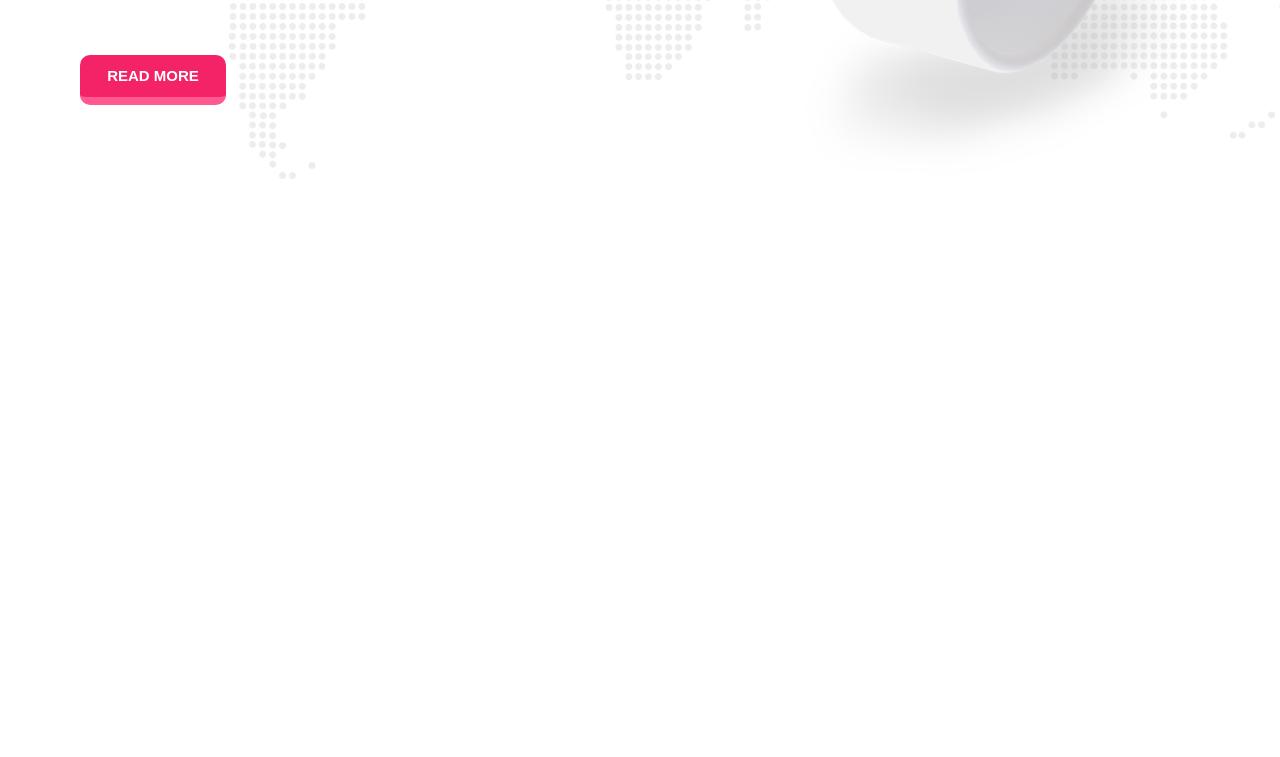
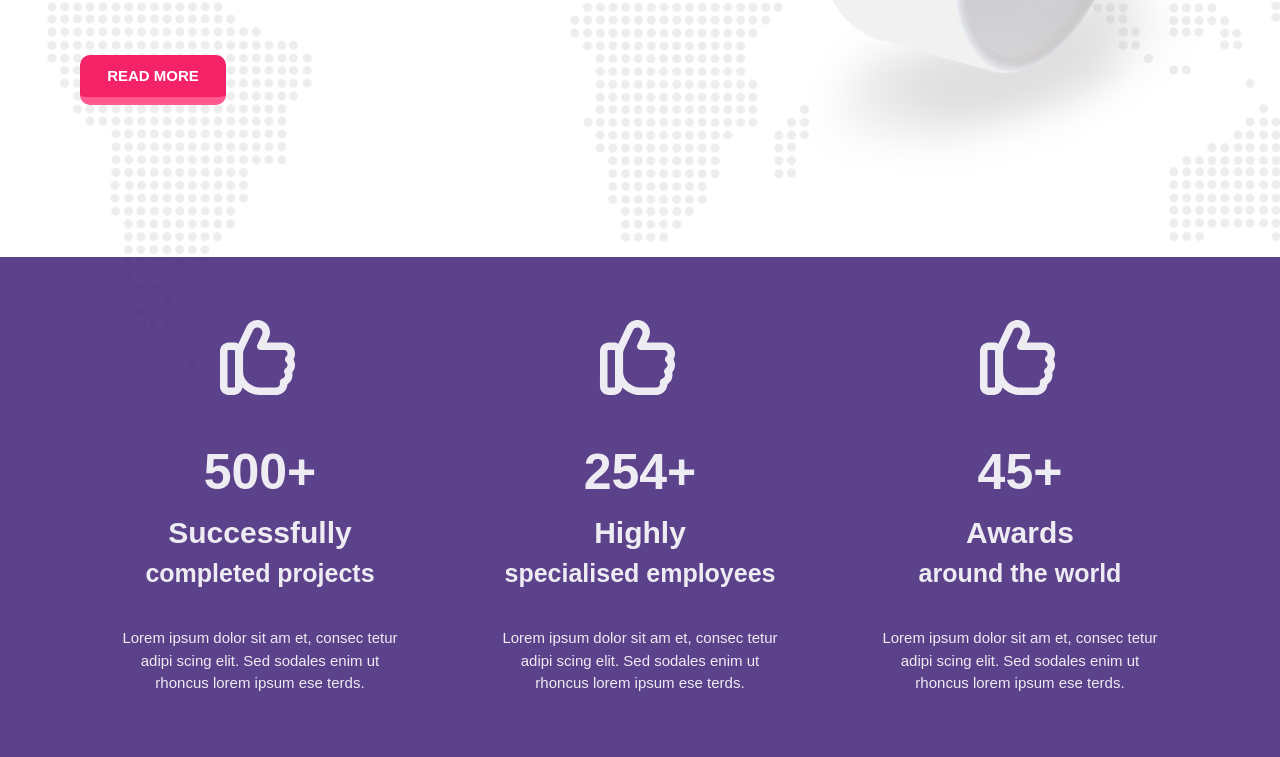
Before and after one commit to ScionRs/BlueRex, a website: page src/index.html in a window 1280 px wide. Shown: the part 1281-2038 px from the top of the page. Before the commit the page ends 1460 px from the top, so only its background shows below. Drawn offline with Linux system fonts and the light colour scheme.

Commit message:
Added advantages-section

```diff
--- a/src/index.html
+++ b/src/index.html
@@ -80,7 +80,52 @@
     </div>
 </section>
 <section class="advantages">
-    <div class="container"></div>
+    <div class="container">
+        <div class="advantages__items">
+            <div class="advantages__item">
+                <div class="advantages__description">
+                    <i class="far fa-thumbs-up advantages__item-icons"></i>
+                <div class="advantages__item-title">500+</div>
+                <div class="advantages__item-subtitle">
+                    <span>Successfully</span><br/>
+                    completed projects
+                </div>
+                    <div class="advantages__item-text">
+                        Lorem ipsum dolor sit am et, consec tetur adipi scing elit.
+                        Sed sodales enim ut rhoncus lorem ipsum ese terds.
+                    </div>
+                </div>
+            </div>
+            <div class="advantages__item">
+                <div class="advantages__description">
+                <i class="far fa-thumbs-up advantages__item-icons"></i>
+                <div class="advantages__item-title">254+</div>
+                <div class="advantages__item-subtitle">
+                    <span>Highly</span><br/>
+                    specialised employees
+                </div>
+                <div class="advantages__item-text">
+                    Lorem ipsum dolor sit am et, consec tetur adipi scing elit.
+                    Sed sodales enim ut rhoncus lorem ipsum ese terds.
+                </div>
+            </div>
+            </div>
+            <div class="advantages__item">
+                <div class="advantages__description">
+                    <i class="far fa-thumbs-up advantages__item-icons"></i>
+                    <div class="advantages__item-title">45+</div>
+                    <div class="advantages__item-subtitle">
+                        <span>Awards</span><br/>
+                        around the world
+                    </div>
+                    <div class="advantages__item-text">
+                        Lorem ipsum dolor sit am et, consec tetur adipi scing elit.
+                        Sed sodales enim ut rhoncus lorem ipsum ese terds.
+                    </div>
+                </div>
+            </div>
+        </div>
+    </div>
 </section>
 <script src="js/jquery-3.6.0.min.js"></script>
 <script src="js/all.min.js"></script>
--- a/src/sass/blocks/_about.sass
+++ b/src/sass/blocks/_about.sass
@@ -1,6 +1,6 @@
 .about
   padding-top: $margintitle
-  height: 660px
+  height: 850px
   background: url('../img/about/World Map.png') center (center / cover) no-repeat
   &__tabs
     margin-top: 3.125rem
--- a/src/sass/blocks/_advantages.sass
+++ b/src/sass/blocks/_advantages.sass
@@ -0,0 +1,50 @@
+.advantages
+  background-color: rgb(75, 45, 127)
+  margin-top: -7rem
+  opacity: 0.9
+  width: 100%
+  &__items
+    display: flex
+    align-items: start
+  &__item
+    display: flex
+    justify-content: center
+    align-items: center
+    width: 560px
+    height: 500px
+    background-color: $purplebackground
+    opacity: 0.9
+    &:hover
+      background-color: $darkpurplebackground
+      transition: 0.5s all
+    &-icons
+      font-size: 5rem
+      text-align: center
+      color: white
+      margin: 0 auto
+      margin-bottom: 35px
+      display: block
+    &-title
+      font-family: "Montserrat-SemiBold",sans-serif
+      font-size: 3.125rem
+      color: white
+      font-weight: bold
+      text-align: center
+    &-subtitle
+      color: white
+      span
+        font-size: 30px
+        font-family: "Montserrat-SemiBold",sans-serif
+        font-weight: bold
+        text-align: center
+      font-size: 25px
+      font-weight: bold
+      font-family: "Montserrat-Regular",sans-serif
+      text-align: center
+    &-text
+      font-family: "Montserrat-Regular",sans-serif
+      color: white
+      font-size: 15px
+      text-align: center
+      width: 280px
+      margin-top: 35px
```
Also changed, not shown: dist/css/style.min.css, dist/index.html, src/css/style.min.css.
